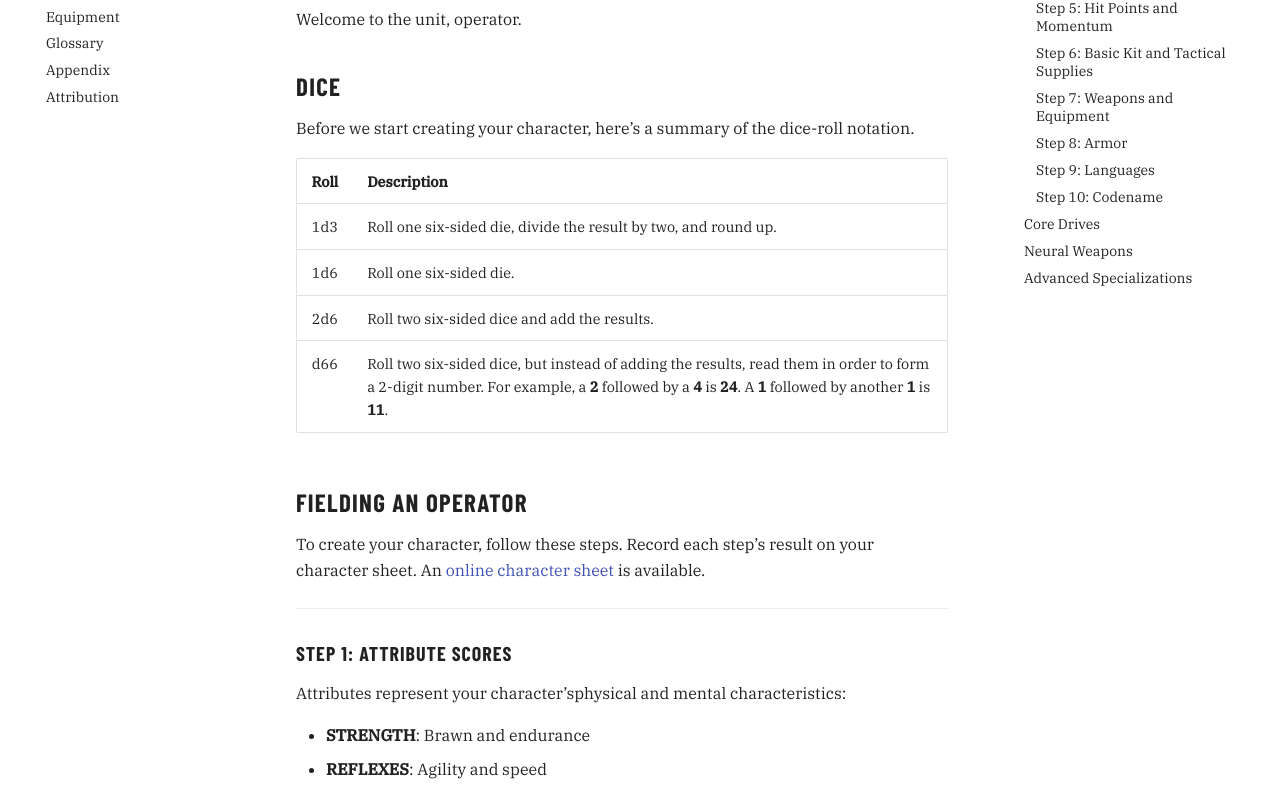
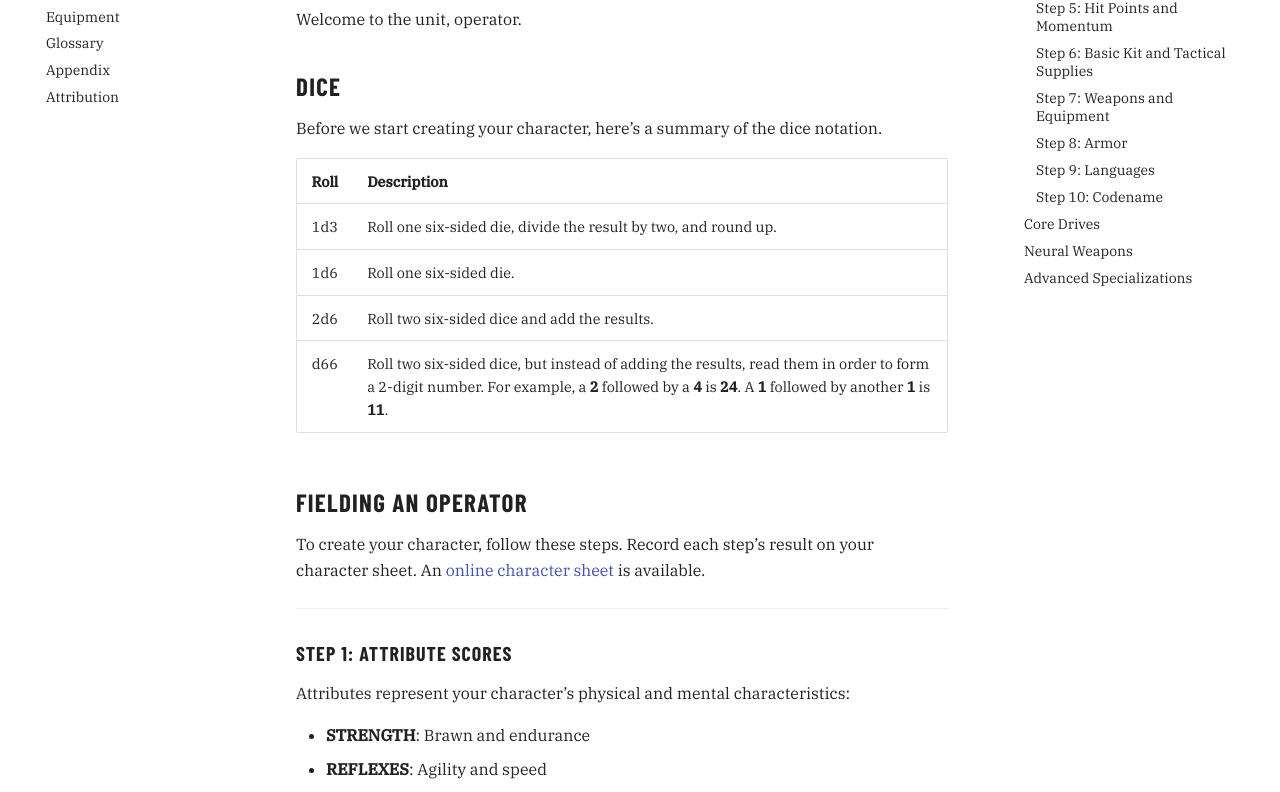
Before and after one commit to joemoose/psiops, an MkDocs documentation site: the page built from docs/character.md, in a window 1280 px wide and 1400 px high. Shown: the part 310-1102 px from the top of the window. Built offline with MkDocs 1.6.1 and Material for MkDocs 9.7.7, drawn with Linux system fonts in a browser that asks for light colours; plug-ins that fetch from the network failed and are left out; comment, search, counter and statistics services are not loaded.

Commit message:
Update character.md

```diff
--- a/docs/character.md
+++ b/docs/character.md
@@ -6,7 +6,7 @@ Welcome to the unit, operator.
 
 ## Dice
 
-Before we start creating your character, here’s a summary of the dice-roll notation.
+Before we start creating your character, here’s a summary of the dice notation.
 
 | Roll | Description |
 | :-: | - |
@@ -23,7 +23,7 @@ To create your character, follow these steps. Record each step’s result on you
 
 ### Step 1: Attribute Scores
 
-Attributes represent your character’sphysical and mental characteristics:
+Attributes represent your character’s physical and mental characteristics:
 
 - **STRENGTH**: Brawn and endurance
 - **REFLEXES**: Agility and speed
```
